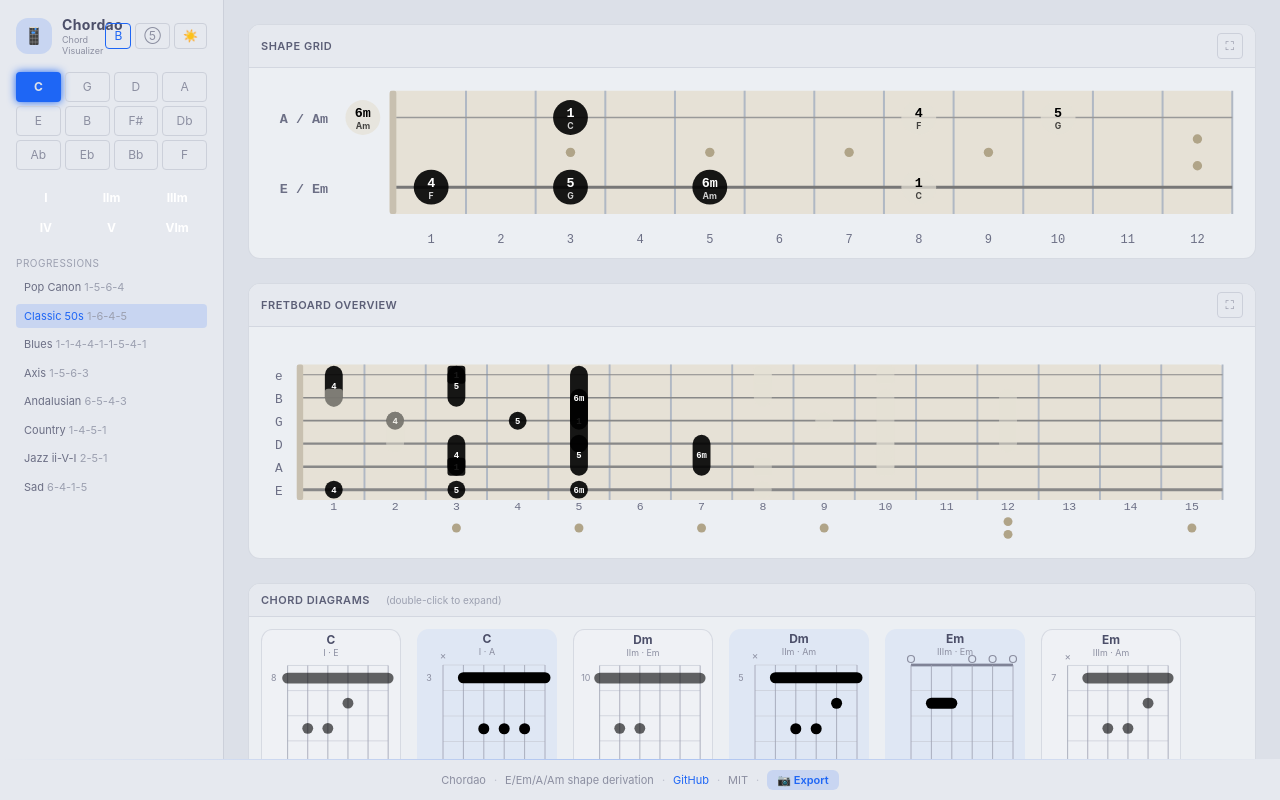
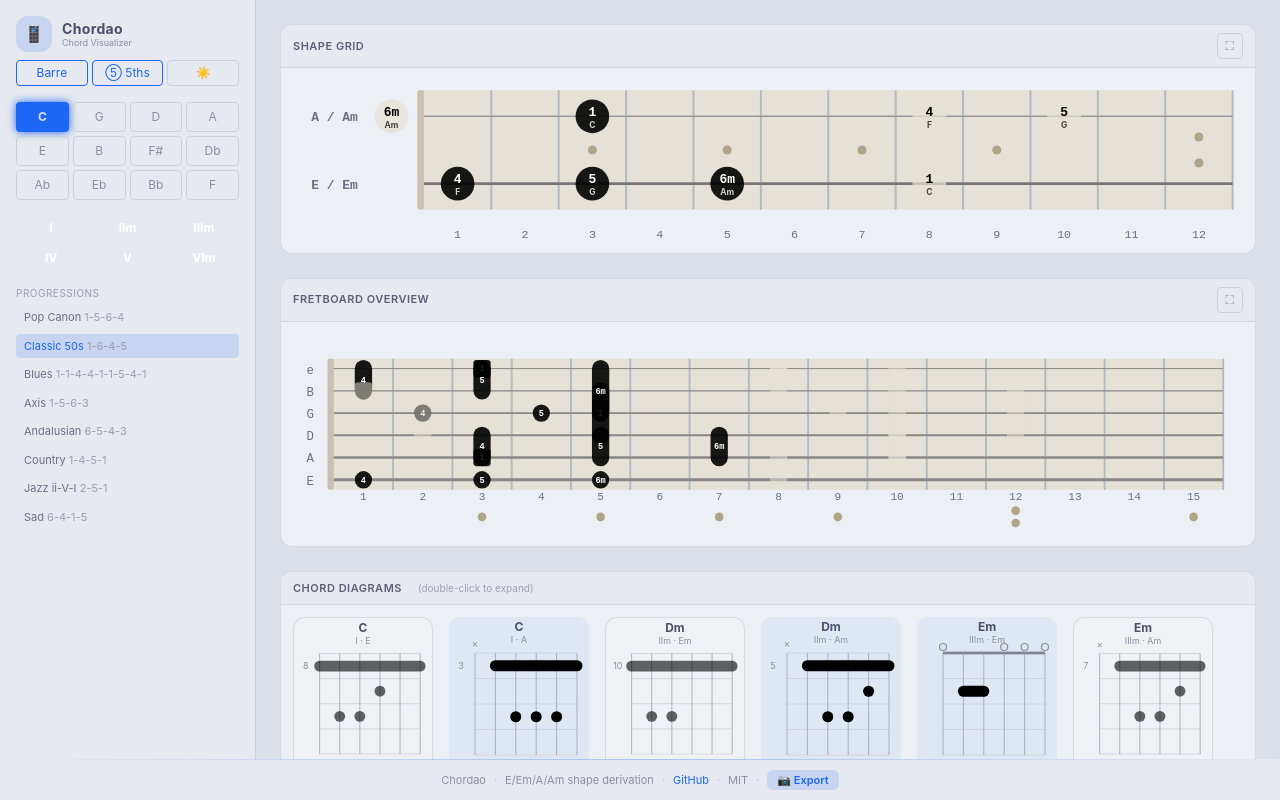
Before and after one commit to W-Mai/chordao, a React (Vite) app: page / in a window 1280 px wide. Built offline with nearby package versions, Linux system fonts and the light colour scheme.

Commit message:
style: wider sidebar with two-row header layout

```diff
--- a/src/App.tsx
+++ b/src/App.tsx
@@ -144,11 +144,12 @@ function App() {
     <div className="flex flex-col h-screen">
       <div className="flex flex-col md:flex-row flex-1 min-h-0">
         {/* Sidebar */}
-        <aside className="w-full md:w-56 shrink-0 border-b md:border-b-0 md:border-r border-surface0 bg-mantle p-3 md:p-4
+        <aside className="w-full md:w-64 shrink-0 border-b md:border-b-0 md:border-r border-surface0 bg-mantle p-3 md:p-4
                           flex flex-col gap-3 md:gap-4 md:overflow-y-auto md:min-h-0"
                style={{ transition: 'background var(--transition), border-color var(--transition)' }}>
           {/* Header */}
-          <div className="flex items-center gap-2.5">
+          <div>
+            <div className="flex items-center gap-2.5 mb-2">
               <div className="w-9 h-9 rounded-xl bg-blue/15 flex items-center justify-center shrink-0"
                    style={{ boxShadow: theme === 'cyber' ? '0 0 10px var(--blue)' : 'none' }}>
                 <img src={`${import.meta.env.BASE_URL}logo.svg`} alt="" className="w-6 h-6" />
@@ -158,19 +159,22 @@ function App() {
                     style={{ textShadow: theme === 'cyber' ? '0 0 8px var(--blue)' : 'none' }}>Chordao</h1>
                 <p className="text-[9px] text-overlay1 leading-tight">Chord Visualizer</p>
               </div>
-            <div className="flex gap-1 shrink-0">
+            </div>
+            <div className="flex gap-1">
               <button onClick={toggleBarre}
-                className={`text-xs px-2 py-1 rounded border cursor-pointer ${
+                className={`text-xs px-2 py-1 rounded border cursor-pointer flex-1 ${
                   showBarre ? 'border-blue text-blue' : 'border-surface0 text-overlay1'
                 }`} style={{ transition: 'all var(--transition)' }}
-                title="Toggle barre">B</button>
+                title="Toggle barre">Barre</button>
               <button onClick={toggleKeyOrder}
-                className="text-xs px-2 py-1 rounded border border-surface0 text-overlay1 hover:text-blue hover:border-blue cursor-pointer"
+                className={`text-xs px-2 py-1 rounded border cursor-pointer flex-1 ${
+                  keyOrder === 'fifths' ? 'border-blue text-blue' : 'border-surface0 text-overlay1'
+                }`}
                 style={{ transition: 'all var(--transition)' }}
                 title={keyOrder === 'fifths' ? 'Circle of 5ths' : 'Chromatic'}
-              >{keyOrder === 'fifths' ? '⑤' : '♪'}</button>
+              >{keyOrder === 'fifths' ? '⑤ 5ths' : '♪ Semi'}</button>
               <button onClick={cycleTheme}
-                className="text-xs px-2 py-1 rounded border border-surface0 text-overlay1 hover:text-blue hover:border-blue cursor-pointer"
+                className="text-xs px-2 py-1 rounded border border-surface0 text-overlay1 hover:text-blue hover:border-blue cursor-pointer flex-1"
                 style={{ transition: 'all var(--transition)' }}
               >{THEME_ICONS[theme]}</button>
             </div>
```
Lines whose indentation alone changed are shown as unchanged.
